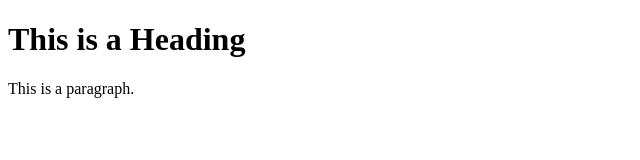
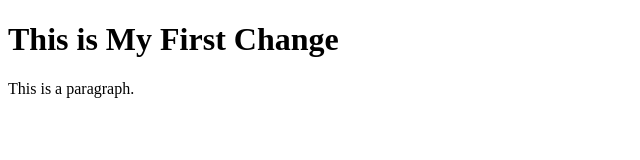
Before and after one commit to Kunal0-0/devops-pipeline-iacsd, a plain HTML site: page index.html in a window 1280 px wide. Shown: the whole page, without its empty margins (0-640 px from the left). Drawn offline with Linux system fonts and the light colour scheme.

Commit message:
Update index.html

```diff
--- a/index.html
+++ b/index.html
@@ -5,7 +5,7 @@
 </head>
 <body>
 
-<h1>This is a Heading</h1>
+<h1>This is My First Change</h1>
 <p>This is a paragraph.</p>
 
 </body>
```
